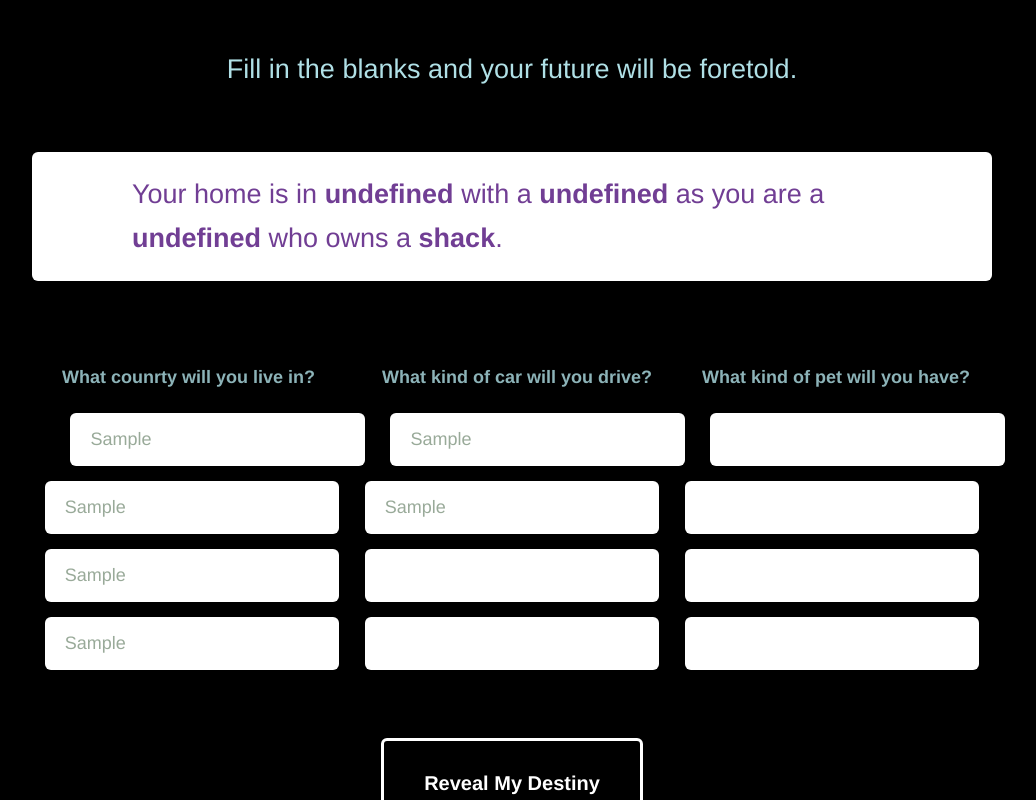
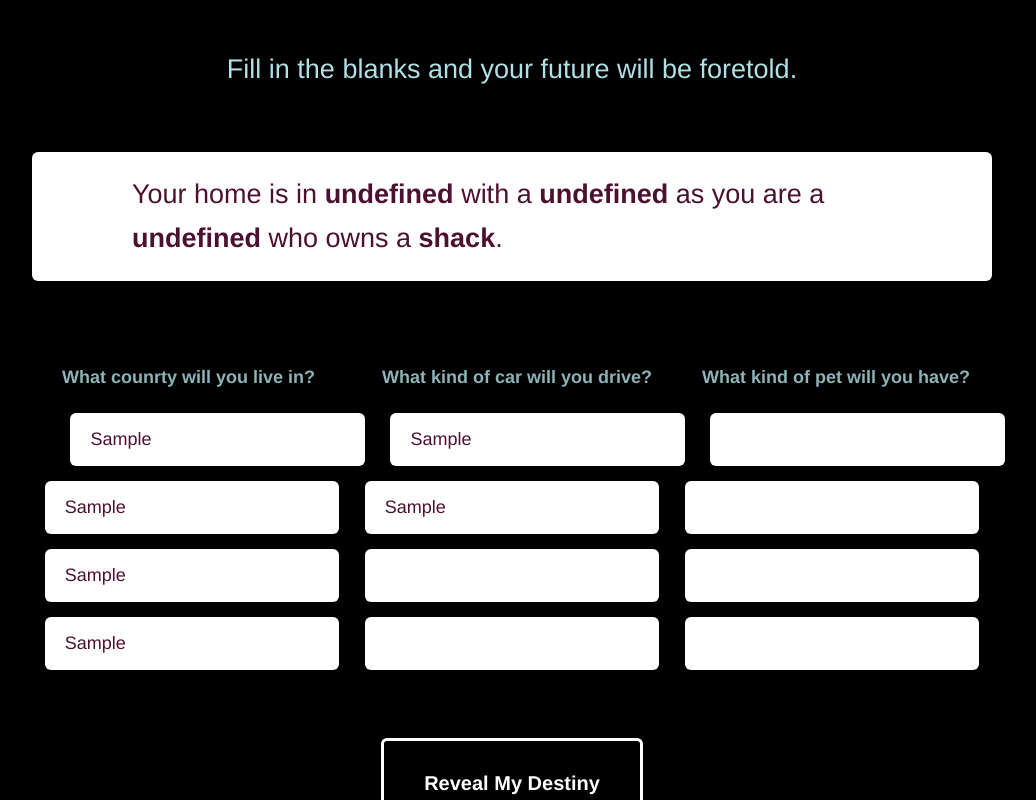
Before and after one commit to irodulfo1/MASHgame, a plain HTML site: page index.html in a window 1280 px wide. Both pictures are taken after typing "Sample", "Sample", "Sample", "Sample", "Sample", "Sample" into the empty fields and a click on the button "Reveal My Destiny". Shown: the part 154-954 px from the top of the page, without its empty margins (128-1164 px from the left). Drawn offline with Linux system fonts and the light colour scheme.

Commit message:
Update style.css

```diff
--- a/style.css
+++ b/style.css
@@ -65,7 +65,7 @@ h1 {
 .choice-bucket input {
   border: 0;
   border-radius: 6px;
-  color: #99aa99;
+  color: #4c1130;
   font-size: 18px;
   margin: 15px 4%;
   outline: 0;
@@ -92,7 +92,7 @@ h1 {
   margin: 60px 0;
   background: #fff;
   border-radius: 6px;
-  color: #713e94;
+  color: #4c1130;
   transition: 1s linear;
 }
 
```
